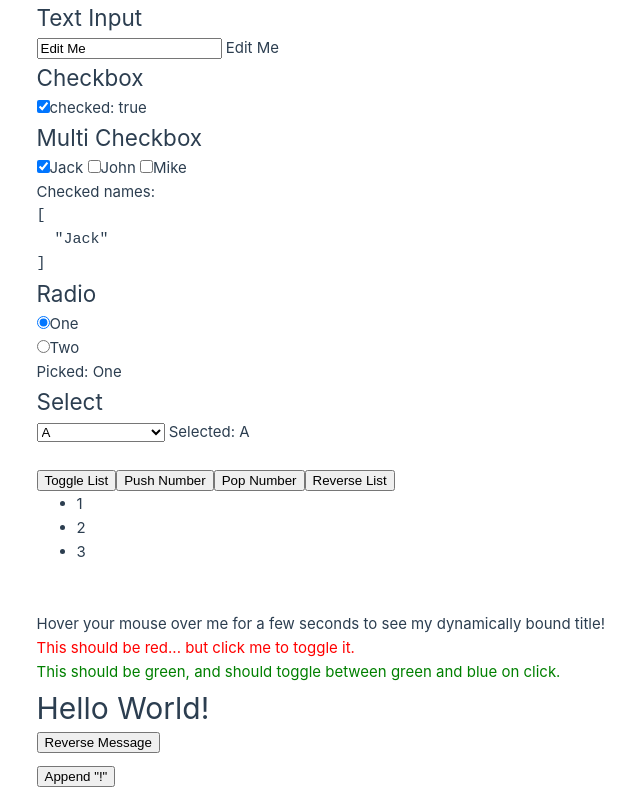
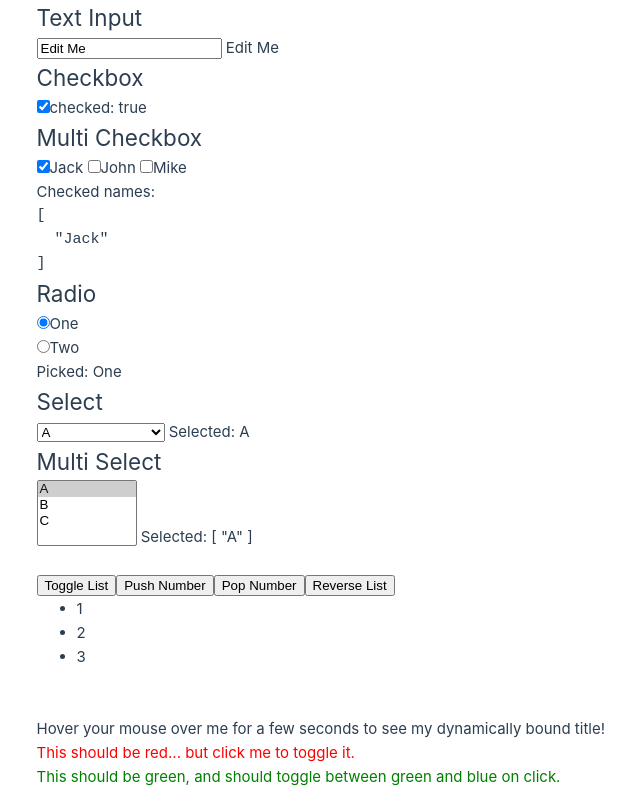
Before and after one commit to 64160056/Lab2, a Vue app: page / in a window 1280 px wide. Shown: the top 800 px of the page, without its empty margins (35-675 px from the left). Built offline with nearby package versions, Linux system fonts and the light colour scheme.

Commit message:
Multi Select

```diff
--- a/src/components/FromBindings.vue
+++ b/src/components/FromBindings.vue
@@ -5,6 +5,7 @@ const checked = ref(true);
 const checkedNames = ref(["Jack"]);
 const picked = ref("One");
 const selected = ref("A");
+const multiSelected = ref(["A"]);
 </script>
 
 <template>
@@ -42,4 +43,12 @@ const selected = ref("A");
     <option>C</option>
   </select>
   <span> Selected: {{ selected }}</span>
+
+  <h2>Multi Select</h2>
+  <select v-model="multiSelected" multiple style="width: 100px">
+    <option>A</option>
+    <option>B</option>
+    <option>C</option>
+  </select>
+  <span> Selected: {{ multiSelected }}</span>
 </template>
```
